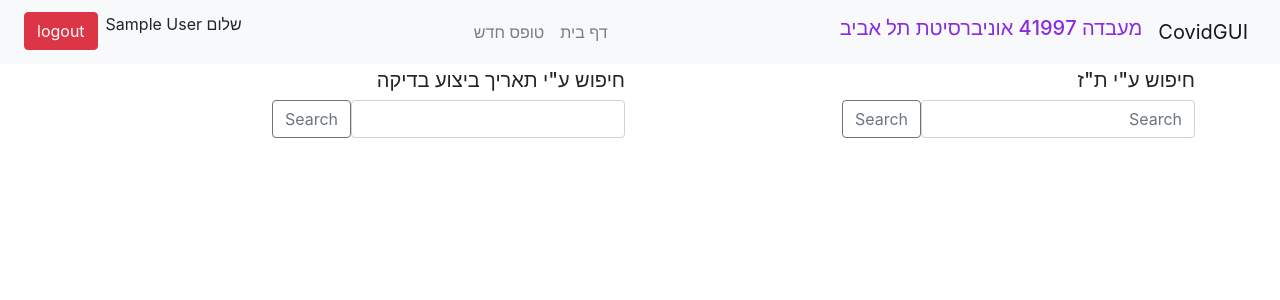
After one commit to BuckyTheBoss/covidgui, a Django app: page /search in a window 1280 px wide. The commit adds this page. Shown: the top 300 px of the page. Run offline with Django 3.2, Linux system fonts and the light colour scheme; the visitor is signed in with stand-in values (Sample User, id 1); some libraries are stand-ins or nearby versions.

Commit message:
added search

```diff
--- a/main/forms.py
+++ b/main/forms.py
@@ -54,6 +54,3 @@ class CovidDataForm(forms.ModelForm):
             'sender_full_name': 'שם גורם שולח מלא',
             'result_test_corona': 'קוד תוצאה'
         }
-        widgets = {
-            'ID_num': autocomplete.ModelSelect2(url='tz_autocomplete')
-        }
--- a/main/templates/form_page.html
+++ b/main/templates/form_page.html
@@ -17,7 +17,7 @@
  </div>
  <div class="col-3 d-flex justify-content-center">
 
- <button type="submit" class="btn btn-primary">שמור</button>
+ <button type="submit" class="btn btn-primary">שמירת טופס</button>
  </div>
   <div class="col-3 d-flex justify-content-center">
 
--- a/main/templates/index.html
+++ b/main/templates/index.html
@@ -1,7 +1,9 @@
 {% extends 'base.html' %}
 
 {% block content %}
-<h5>ברוכים הבאים למערכת הזנת טפסי בדיקת קורונה</h5>
-    <a href="{% url 'signup' %}" class="btn btn-primary">signup</a>
+<div class="text-center">
+    <h5>ברוכים הבאים למערכת הזנת טפסי בדיקות </h5>
+    <h6>תמיכה טכנית בשמות משתמש וסיסמא בטלפון 0505075980 אלעד אוסי </h6>
     <a href="{% url 'login' %}" class="ml-3 btn btn-primary">login</a>
+</div>
 {% endblock %}
--- a/main/templates/partials/navbar.html
+++ b/main/templates/partials/navbar.html
@@ -1,5 +1,6 @@
 <nav class="navbar navbar-expand-lg navbar-light bg-light">
   <a class="navbar-brand" href="{% if user.is_authenticated %}{% url 'list_forms' %}{% else %}{% url 'homepage' %}{% endif %}">CovidGUI</a>
+    <h4 class="navbar-brand" style="color:blueviolet">מעבדה 41997 אוניברסיטת תל אביב</h4>
   <button class="navbar-toggler" type="button" data-toggle="collapse" data-target="#navbarNav" aria-controls="navbarNav" aria-expanded="false" aria-label="Toggle navigation">
     <span class="navbar-toggler-icon"></span>
   </button>
@@ -7,10 +8,12 @@
     <ul class="navbar-nav mr-auto">
          {% if user.is_authenticated %}
       <li class="nav-item ">
-        <a class="nav-link" href="{% url 'new_form' %}">טופס חדש <span class="sr-only">(current)</span></a>
+              <a class="nav-link" href="{% url 'list_forms' %}">דף בית</a>
+
       </li>
       <li class="nav-item">
-        <a class="nav-link" href="{% url 'list_forms' %}">טפסים קיימים</a>
+              <a class="nav-link" href="{% url 'new_form' %}">טופס חדש <span class="sr-only">(current)</span></a>
+
       </li>
         {% endif %}
     </ul>
@@ -23,9 +26,7 @@
                 <a href="{% url 'logout' %}" class="mx-2 btn btn-danger">logout</a>
               </li>
           {% else %}
-              <li class="nav-item ">
-                <a href="{% url 'signup' %}" class="mx-2 btn btn-primary">signup</a>
-              </li>
+
               <li class="nav-item ">
                 <a href="{% url 'login' %}" class="mx-2 btn btn-primary">login</a>
               </li>
--- /dev/null
+++ b/main/templates/search.html
@@ -0,0 +1,57 @@
+{% extends 'base.html' %}
+
+{% block content %}
+<div class="row">
+    <div class="col-6">
+        <h5 class="float-right">חיפוש ע"י ת"ז</h5>
+    </div>
+    <div class="col-6">
+        <h5 class="float-right">חיפוש ע"י תאריך ביצוע בדיקה</h5>
+
+    </div>
+
+</div>
+<div class="row">
+    <div class="col-6">
+
+        <form method="POST" action="{% url 'search' %}" class="form-inline my-2 my-lg-0">
+              {% csrf_token %}
+              <input type="text" name='search_tz' class="form-control" placeholder="Search" aria-label="search" aria-describedby="basic-addon2">
+              <button class="btn btn-outline-secondary" type="submit">Search</button>
+        </form>
+    </div>
+    <div class="col-6">
+        <form method="POST" action="{% url 'search_date' %}" class="form-inline my-2 my-lg-0">
+            {% csrf_token %}
+            <input type="text" name="search_date" class="dateinput form-control" required id="datetimepicker1">
+            <button class="btn btn-outline-secondary" type="submit">Search</button>
+        </form>
+    </div>
+</div>
+{% if objects %}
+
+    <ul class="list-group mt-5">
+        {% for object in objects %}
+            <li class="list-group-item">
+
+                <div class="justify-content-between">
+
+                        טופס עבור ת"ז {{ object.ID_num }}
+                    <div class="float-right">
+                         <a href="{% url 'edit_form' object.id %}" class="btn btn-info">ערוך טופס</a>
+                         <a href="{% url 'delete_form' object.id %}" class="btn btn-danger">מחק טופס</a>
+                         <a href="{% url 'export' object.id %}" class="btn btn-warning">ייצוא טופס</a>
+                    </div>
+                </div>
+            </li>
+        {% endfor %}
+    </ul>
+{% endif %}
+
+<script>
+  $(function () {
+    $("#datetimepicker1").datepicker();
+  });
+</script>
+
+{% endblock %}
--- a/main/urls.py
+++ b/main/urls.py
@@ -14,5 +14,7 @@ urlpatterns = [
     path('login/', auth_views.LoginView.as_view(), name='login'),
     path('logout/', auth_views.LogoutView.as_view(), {'next_page': '/'}, name='logout'),
     path('', views.index, name='homepage'),
-    path('tz-autocomplete/', views.TZAutocomplete.as_view(create_field='num'), name='tz_autocomplete'),
+    path('search', views.search_tz, name='search'),
+    path('search_date', views.search_date, name='search_date'),
+
 ]
--- a/main/views.py
+++ b/main/views.py
@@ -1,7 +1,7 @@
 from django.shortcuts import render, redirect
 from django.urls import reverse_lazy
 from django.views.generic import CreateView, ListView, UpdateView, DeleteView
-from .models import CovidData, TZ
+from .models import CovidData
 from.forms import CovidDataForm
 from django.http import HttpResponse
 from .resources import CovidResource
@@ -15,6 +15,8 @@ from django.contrib import messages
 import datetime
 from dal import autocomplete
 from django.conf import settings
+from django.db.models import Q
+
 
 def index(request):
     return render(request, 'index.html')
@@ -109,8 +111,6 @@ def export(request, covid_id):
     return response
 
 
-
-
 def signup(request):
     if request.method == 'POST':
         form = SignUpForm(request.POST)
@@ -134,10 +134,18 @@ def signup(request):
         form = SignUpForm()
     return render(request, 'signup.html', {'form': form})
 
+@login_required
+def search_tz(request):
+    objects = None
+    if request.method == 'POST':
+        text = request.POST.get('search_tz')
+        objects = CovidData.objects.filter(ID_num__icontains=text)
+    return render(request, 'search.html', {'objects': objects})
 
-class TZAutocomplete(autocomplete.Select2QuerySetView):
-    def get_queryset(self):
-        qs = TZ.objects.all()
-        if self.q:
-            qs = qs.filter(num__istartswith=self.q)
-        return qs
+@login_required
+def search_date(request):
+    objects = None
+    if request.method == 'POST':
+        date_string = request.POST.get('search_date')
+        objects = CovidData.objects.filter(result_date=datetime.datetime.strptime(date_string, '%m/%d/%Y').date())
+    return render(request, 'search.html', {'objects': objects})
```
Also changed, not shown: main/models.py (+7 -13 lines), main/templates/new_form.html (+7 -13 lines), main/templates/registration/login.html (+15 -2 lines).
